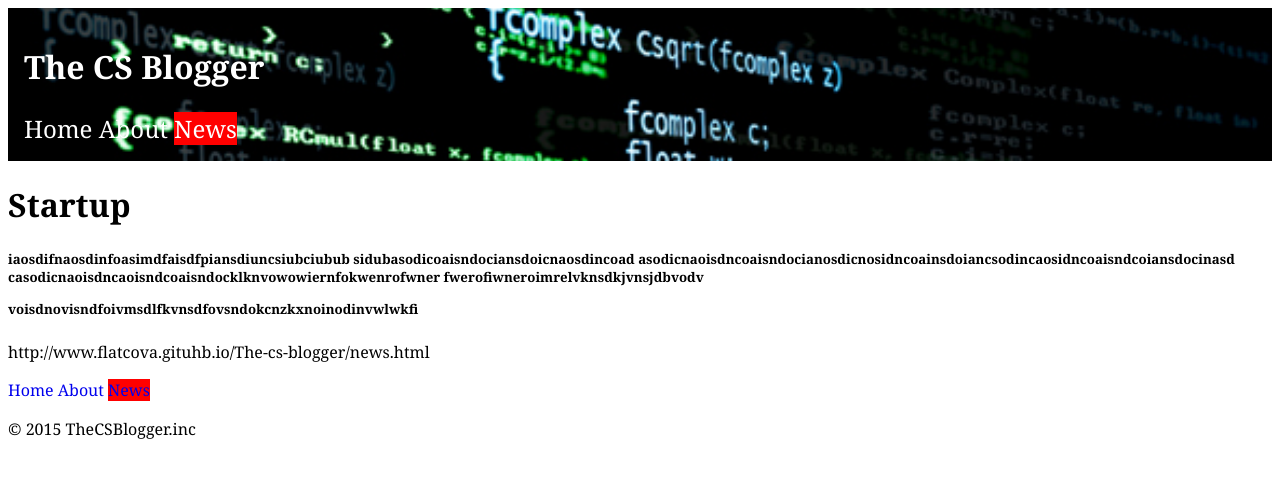
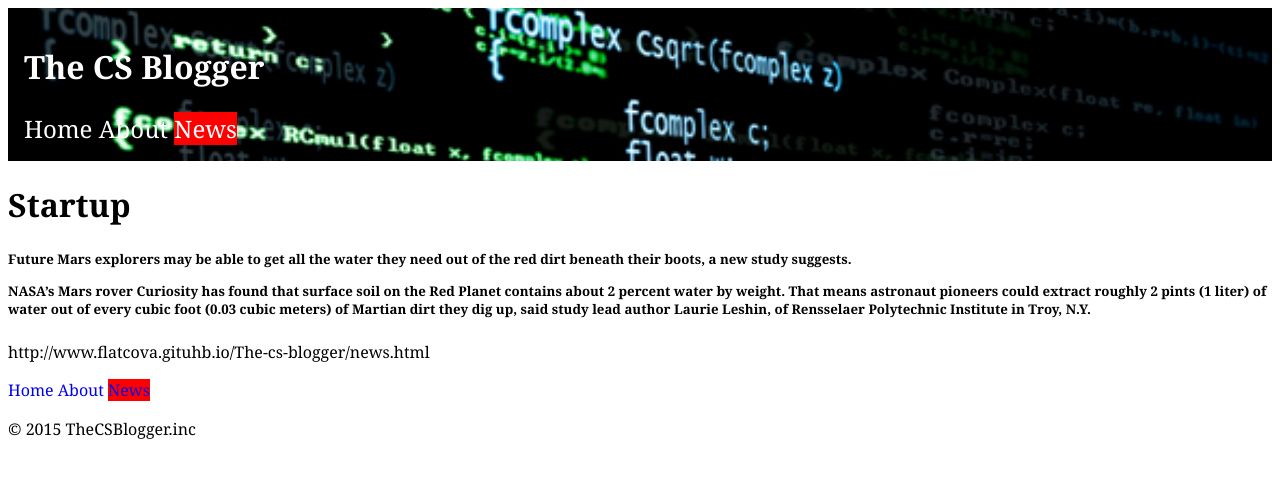
Before and after one commit to Flatcova/The-cs-blogger, a Jekyll site: the page built from _posts/2015-07-12-Startup.md, in a window 1280 px wide. Shown: the top 478 px of the page. Built offline with Jekyll 4.4.1, drawn with Linux system fonts in a browser that asks for light colours; Markdown is read by kramdown in place of the engine named in the settings.

Commit message:
changing content

```diff
--- a/_posts/2015-07-12-Startup.md
+++ b/_posts/2015-07-12-Startup.md
@@ -6,11 +6,6 @@
 category: news
 ---
 
-iaosdifnaosdinfoasimdfaisdfpiansdiuncsiubciubub
-sidubasodicoaisndociansdoicnaosdincoad
-asodicnaoisdncoaisndocianosdicnosidncoainsdoiancsodincaosidncoaisndcoiansdocinasd
-casodicnaoisdncaoisndcoaisndocklknvowowiernfokwenrofwner
-fwerofiwneroimrelvknsdkjvnsjdbvodv
+Future Mars explorers may be able to get all the water they need out of the red dirt beneath their boots, a new study suggests.
 
-
-voisdnovisndfoivmsdlfkvnsdfovsndokcnzkxnoinodinvwlwkfi
+NASA’s Mars rover Curiosity has found that surface soil on the Red Planet contains about 2 percent water by weight. That means astronaut pioneers could extract roughly 2 pints (1 liter) of water out of every cubic foot (0.03 cubic meters) of Martian dirt they dig up, said study lead author Laurie Leshin, of Rensselaer Polytechnic Institute in Troy, N.Y.
```
